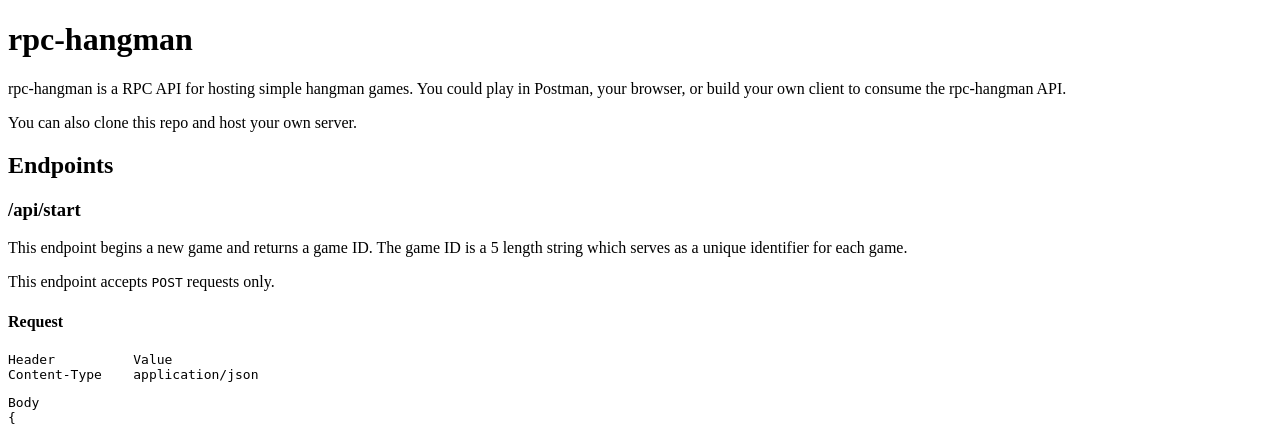
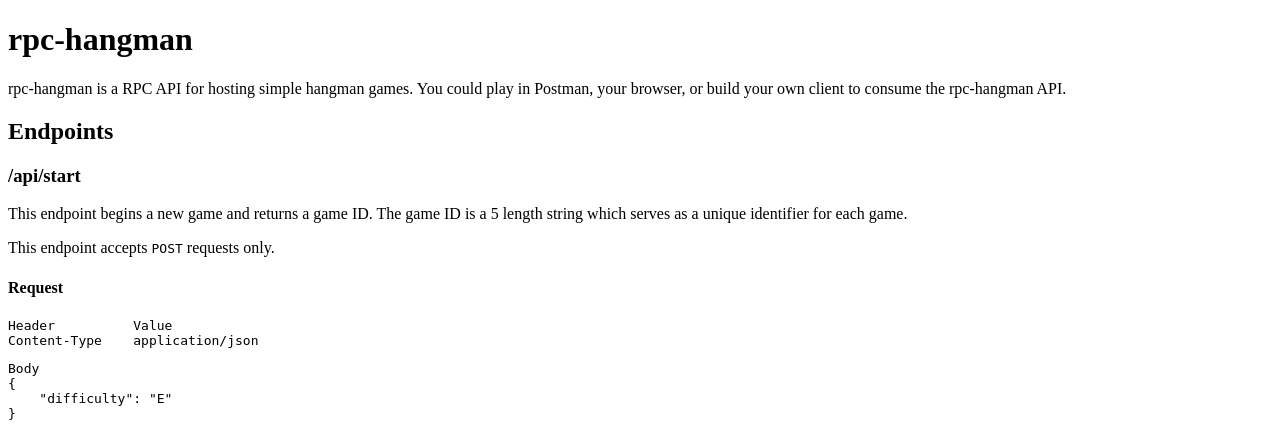
Before and after one commit to ahira-justice/hangman, a Django app: page / in a window 1280 px wide. Shown: the top 424 px of the page. Run offline with Django 3.2, Linux system fonts and the light colour scheme.

Commit message:
Modify documentation page

```diff
--- a/api/templates/api/index.html
+++ b/api/templates/api/index.html
@@ -10,7 +10,6 @@
     <p>rpc-hangman is a RPC API for hosting simple hangman games. You could play in Postman, your browser, or build your
         own
         client to consume the rpc-hangman API.</p>
-    <p>You can also clone this repo and host your own server.</p>
     <h2 id="endpoints">Endpoints</h2>
     <h3 id="apistart">/api/start</h3>
     <p>This endpoint begins a new game and returns a game ID. The game ID is a 5 length string which serves as a unique
```
